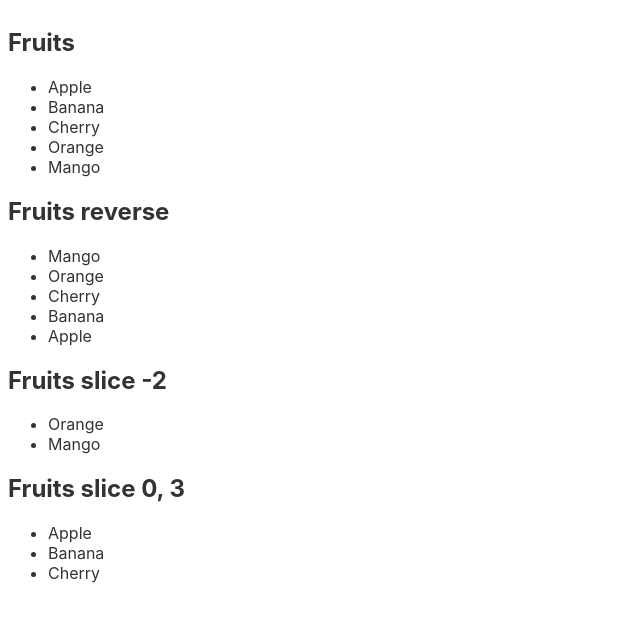
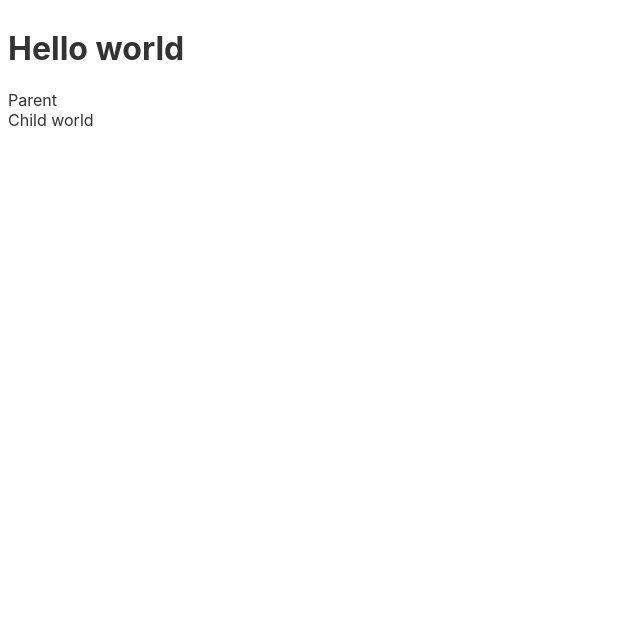
Before and after one commit to BalckUK/Svelte, a Svelte app in the folder svelte-app/: page / in a window 1280 px wide. Shown: the top 622 px of the page, without its empty margins (0-640 px from the left). Built offline with nearby package versions, Linux system fonts and the light colour scheme.

Commit message:
svelte store 공부

```diff
--- a/svelte-app/src/App.svelte
+++ b/svelte-app/src/App.svelte
@@ -1,10 +1,10 @@
 <script>
-    import Fruits from "./Fruits.svelte";
+    import { storeName } from './store.js'
+    import Parent from "./Parent.svelte";
 
-    let fruits=['Apple', 'Banana','Cherry', 'Orange', 'Mango']
+    let name = 'world';
+    $storeName = name
 </script>
 
-<Fruits {fruits} />
-<Fruits {fruits} reverse />
-<Fruits {fruits} slice="-2"/>
-<Fruits {fruits} slice="0, 3"/>
+<h1>Hello {name}</h1>
+<Parent name={name}/>
--- /dev/null
+++ b/svelte-app/src/Child.svelte
@@ -0,0 +1,9 @@
+<script>
+    // export let name
+    import { storeName } from "./store.js";
+</script>
+
+<div>
+    <!-- Child {name} -->
+    Child {$storeName}
+</div>
--- /dev/null
+++ b/svelte-app/src/Parent.svelte
@@ -0,0 +1,10 @@
+<script>
+    import Child from "./Child.svelte";
+
+    // export let name
+</script>
+<div>
+    Parent
+</div>
+<!-- <Child name={name}/> -->
+<Child />
--- /dev/null
+++ b/svelte-app/src/store.js
@@ -0,0 +1,3 @@
+import { writable } from 'svelte/store'
+
+export let storeName = writable('Herpoy')
```
Also changed, not shown: svelte-app/src/App7.svelte (added, +10 -0 lines).
